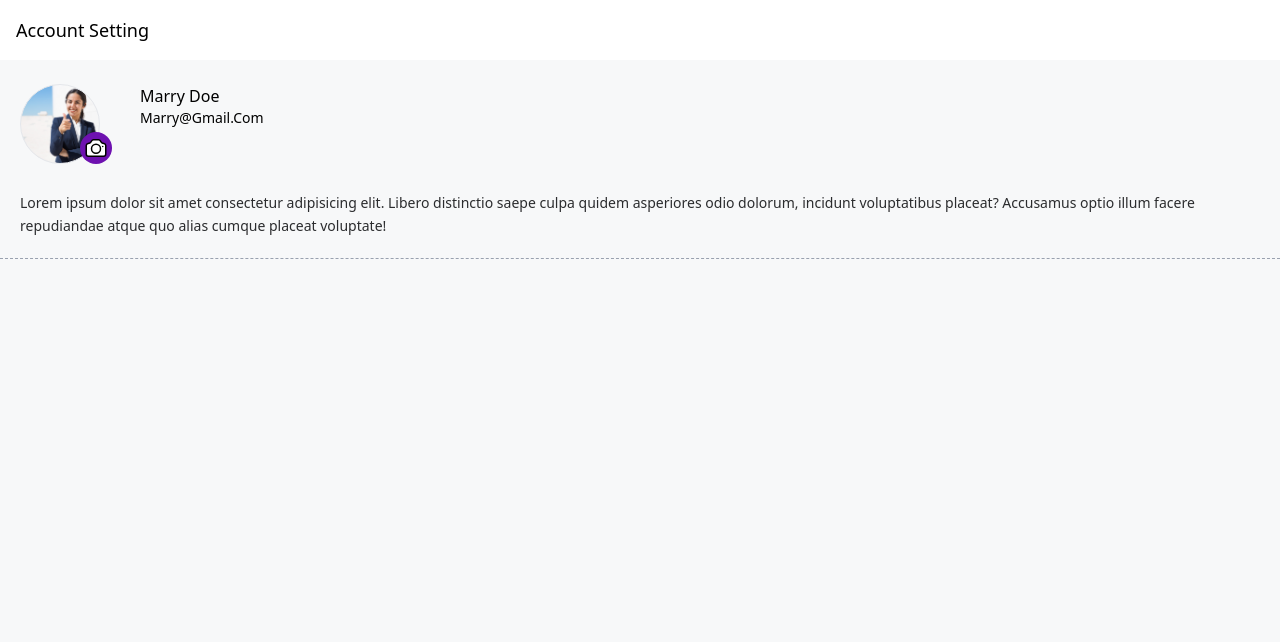
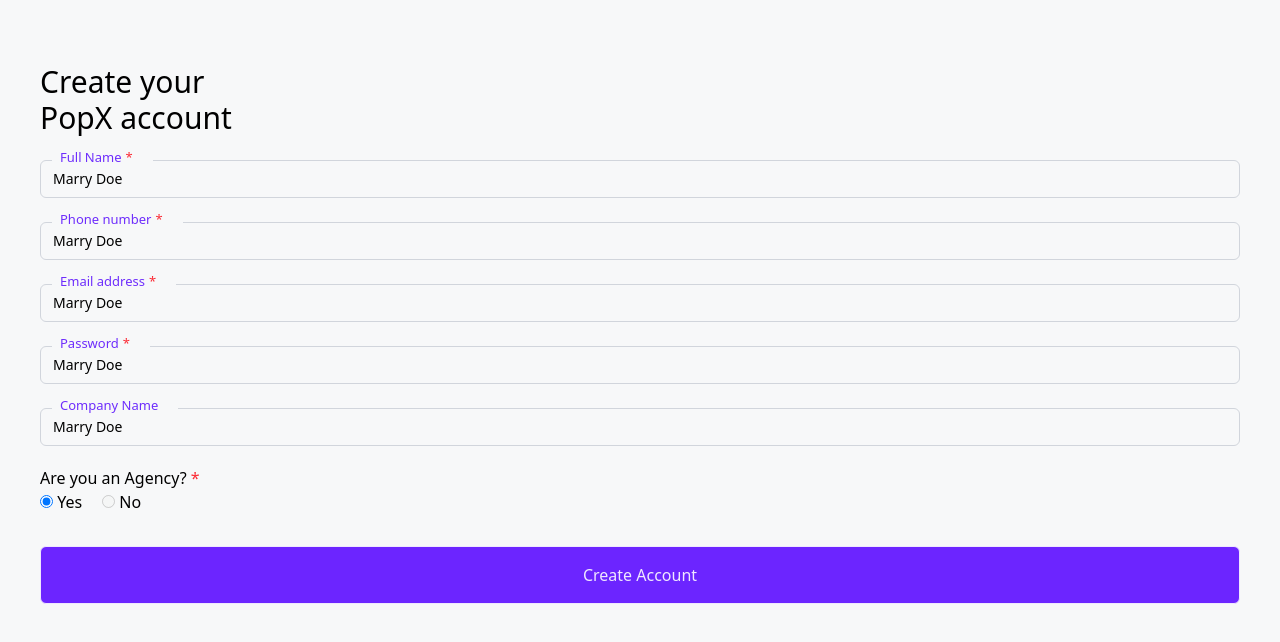
Before and after one commit to Unknownmaster0/PopX, a React (Vite) app: page / in a window 1280 px wide. Shown: the top 642 px of the page. Built offline with nearby package versions, Linux system fonts and the light colour scheme.

Commit message:
updated the inupt box component, and created the CreateAccount page component

```diff
--- a/src/App.jsx
+++ b/src/App.jsx
@@ -1,10 +1,14 @@
 import "./App.css";
 import Account from "./components/Account";
+import CreateAccount from "./components/CreateAccount";
 import Signin from "./components/Signin";
 import WelcomePage from "./components/WelcomePage";
 
 function App() {
-  return <Account />;
+  return <CreateAccount />;
+  // return <Signin />;
+  // return <Account />;
+  // return <WelcomePage />;
 }
 
 export default App;
--- a/src/components/CreateAccount.jsx
+++ b/src/components/CreateAccount.jsx
@@ -1,28 +1,84 @@
+import { useState } from "react";
 import Button from "./Button";
 import Input from "./Input";
 
 const CreateAccount = () => {
+  const [triggerButton, setTriggerButton] = useState(false);
+
+  function HandleClick() {
+    setTriggerButton(true);
+    setTimeout(() => {
+      setTriggerButton(false);
+    }, 100);
+  }
+
   return (
-    <div className="px-5 md:px-10 py-10 md:py-16 bg-[#f7f8f9] min-h-screen">
-      <div className="mb-8">
+    <div
+      className="px-5 md:px-10 py-10 md:py-16 bg-[#f7f8f9] min-h-screen"
+      onClick={HandleClick}
+    >
+      <div className="mb-5">
         <h1 className="text-3xl font-medium">Create your</h1>
         <h1 className="text-3xl font-medium">PopX account</h1>
       </div>
 
-      <form action={""} className="">
-        <Input placeholder={"Marry Doe"} labelContent={"Full Name"} />
-        <Input placeholder={"Marry Doe"} labelContent={"Phone number"} />
-        <Input placeholder={"Marry Doe"} labelContent={"Email address"} />
-        <Input placeholder={"Marry Doe"} labelContent={"Password"} />
-        <Input placeholder={"Marry Doe"} labelContent={"Company Name"} />
+      {/* form section for the create account */}
+      <form className="mb-8">
+        <Input
+          placeholder={"Marry Doe"}
+          labelContent={"Full Name"}
+          value="Marry Doe"
+          IsMandatory={true}
+        />
+        <Input
+          placeholder={"Marry Doe"}
+          labelContent={"Phone number"}
+          value="Marry Doe"
+          IsMandatory={true}
+        />
+        <Input
+          placeholder={"Marry Doe"}
+          labelContent={"Email address"}
+          value="Marry Doe"
+          IsMandatory={true}
+        />
+        <Input
+          placeholder={"Marry Doe"}
+          labelContent={"Password"}
+          value="Marry Doe"
+          IsMandatory={true}
+        />
+        <Input
+          placeholder={"Marry Doe"}
+          labelContent={"Company Name"}
+          value="Marry Doe"
+        />
 
+        <div className="mt-5">
+          <label className="font-[350]">
+            Are you an Agency?<span className="text-red-500 ml-1">*</span>
+          </label>
+          <div className="space-x-5 font-[350]">
+            <span>
+              <input type="radio" checked /> Yes
+            </span>
+            <span>
+              <input type="radio" disabled /> No
+            </span>
+          </div>
+        </div>
+      </form>
+
+      <div className="flex h-1/2 items-end">
         <Button
           content={"Create Account"}
-          className={
-            "border bg-[#6c25ff] text-[#efe7ff] py-3 md:py-4 rounded-md text-center"
-          }
+          className={`${
+            triggerButton
+              ? "w-full py-3 bg-blue-400 text-white rounded-md font-medium"
+              : "w-full border bg-[#6c25ff] text-[#efe7ff] py-3 md:py-4 rounded-md text-center"
+          }`}
         />
-      </form>
+      </div>
     </div>
   );
 };
--- a/src/components/Input.jsx
+++ b/src/components/Input.jsx
@@ -1,14 +1,22 @@
-const Input = ({ labelContent, placeholder }) => {
+const Input = ({
+  labelContent,
+  placeholder,
+  value = "",
+  type = "text",
+  IsMandatory = false,
+}) => {
   return (
     <div className="relative mt-6">
       <input
-        type={"text"}
+        type={type}
         disabled={"true"}
-        placeholder={`${placeholder}`}
-        className="border border-gray-300 rounded-md px-3 py-1 w-full placeholder:text-sm placeholder:font-light"
+        placeholder={placeholder}
+        value={value}
+        className="border border-gray-300 rounded-md px-3 py-2 w-full placeholder:text-sm placeholder:font-light font-[350] text-sm"
       />
-      <label className="absolute -top-3 left-3 bg-[#f7f8f9] pl-2 pr-5 text-sm font-light text-[#6e2dfc] block mb-1">
+      <label className="absolute -top-3 left-3 bg-[#f7f8f9] pl-2 pr-5 text-[13px] font-light text-[#6e2dfc] block mb-1">
         {labelContent}
+        {IsMandatory ? <span className="text-red-500 ml-1">*</span> : null}
       </label>
     </div>
   );
--- a/src/components/Signin.jsx
+++ b/src/components/Signin.jsx
@@ -26,7 +26,7 @@
         </p>
       </div>
       {/* form */}
-      <form action={""} className="space-y-4">
+      <form className="space-y-4 mb-5">
         <div>
           <Input
             labelContent={"Email Address"}
@@ -36,8 +36,8 @@
         <div>
           <Input labelContent={"Password"} placeholder={"Enter password"} />
         </div>
+      </form>
       <Button
-          type="submit"
         content={"Login"}
         className={`${
           triggerButton
@@ -45,7 +45,6 @@
             : "bg-[#cbcbcb] text-[#fbfbfb]"
         } w-full py-2 md:py-3 font-medium rounded-md`}
       />
-      </form>
     </div>
   );
 };
```
Lines whose indentation alone changed are shown as unchanged.
